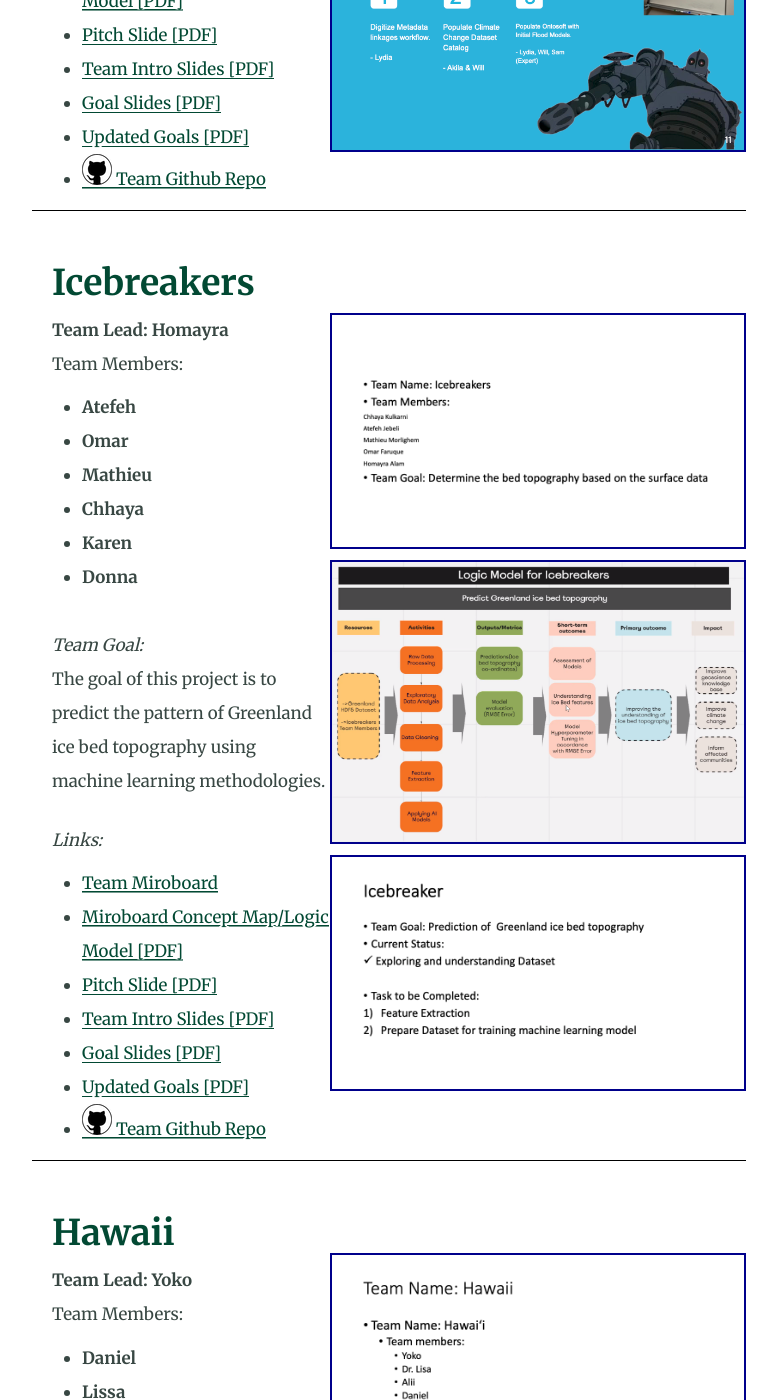
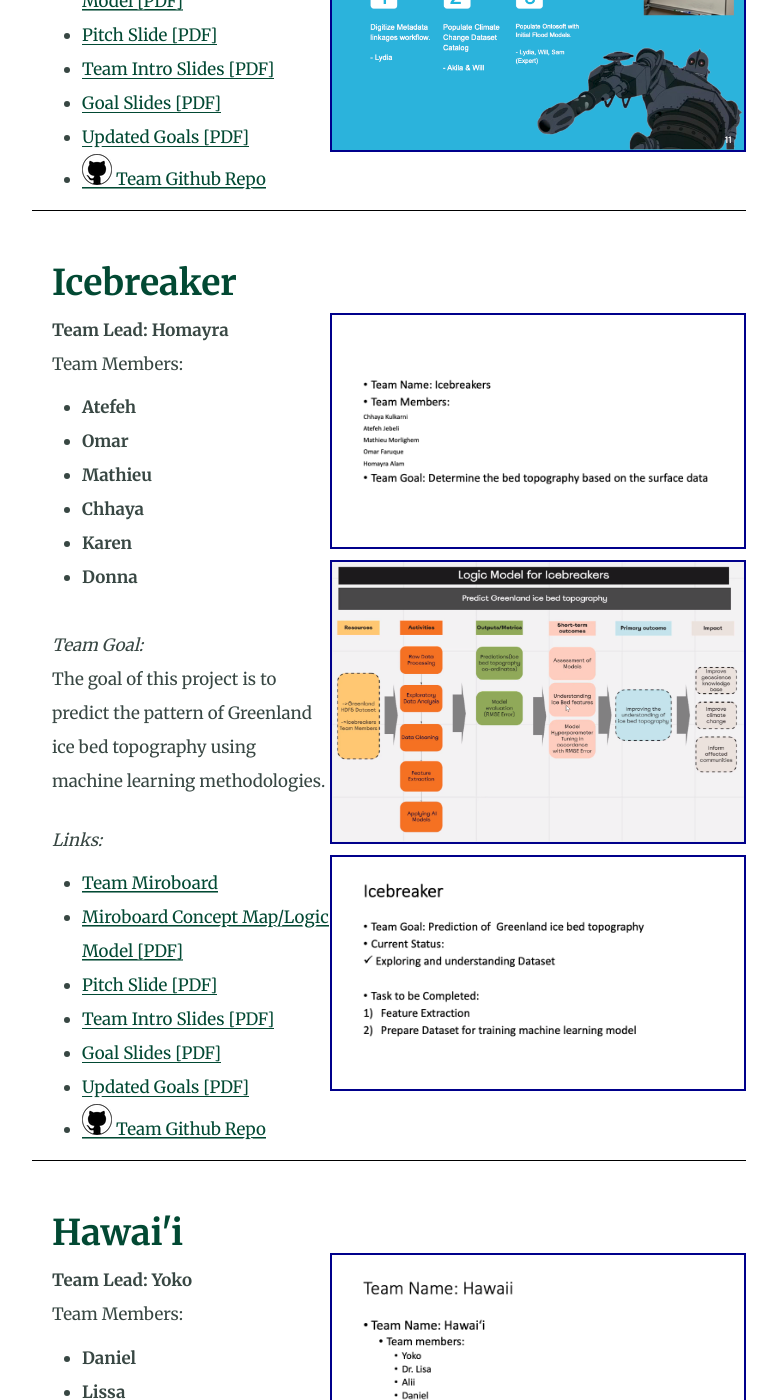
Before and after one commit to IS-GEO/ISGEO-22, a Jekyll site: the page built from teams.md, in a window 1280 px wide and 1400 px high, scrolled down 1482 px. Shown: the whole window, without its empty margins (32-809 px from the left). Built offline with Jekyll 4.4.1, drawn with Linux system fonts in a browser that asks for light colours; comment, search, counter and statistics services are not loaded.

Commit message:
added accent

```diff
--- a/_data/sessions.yml
+++ b/_data/sessions.yml
@@ -413,7 +413,7 @@ projectteams:
   teamupdatepdf: '/assets/teams/semanta/thurs-goals.pdf'
   teamupdatepng: '/assets/teams/semanta/thurs-goals.png'
 
-- teamname: "Icebreakers"
+- teamname: "Icebreaker"
   teamlead: Homayra
   teammembers: [Atefeh, Omar, Mathieu, Chhaya, Karen, Donna]
   teammiro: https://miro.com/app/board/uXjVPfSM4jU=/?share_link_id=218013395265
@@ -430,7 +430,7 @@ projectteams:
   teamupdatepng: '/assets/teams/icebreakers/thurs-goals.png'
   teamgithub: https://github.com/Homayra22/Icebreaker
 
-- teamname: Hawaii
+- teamname: "Hawai'i"
   teamlead: Yoko
   teammembers: [Daniel, Lissa, Joseph]
   teammiro: https://miro.com/app/board/uXjVPfSM4xE=/?share_link_id=931985949919
```
